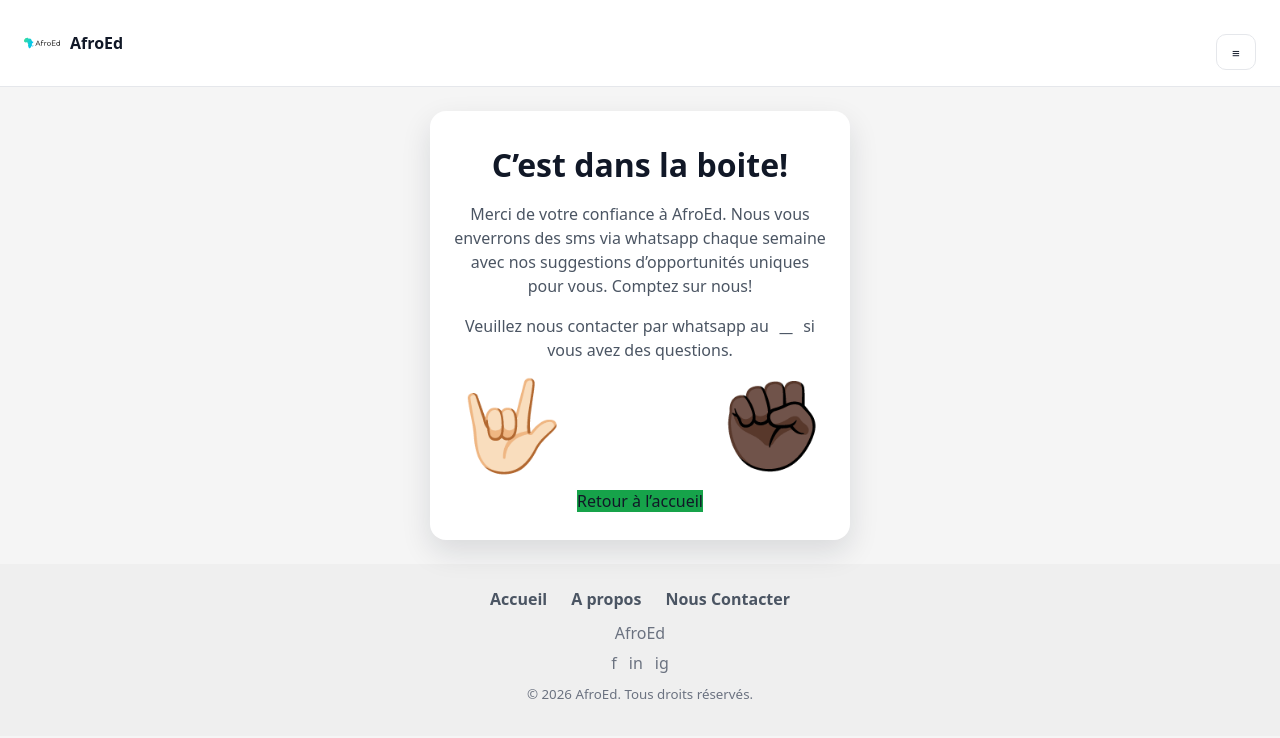
After one commit to meite-root/afroed-portesouvertes, a Flask app: page /signup/confirmation in a window 1280 px wide. The commit adds this page. Shown: the top 738 px of the page. Run offline with Flask 3, Linux system fonts and the light colour scheme.

Commit message:
Add signup confirmation page redirect

```diff
--- a/app.py
+++ b/app.py
@@ -111,6 +111,14 @@ def signup():
 def signup_profile():
     return render_template(
         "signup_profile.html",
+        year=datetime.now().year,
+    )
+
+
+@app.route("/signup/confirmation")
+def signup_confirmation():
+    return render_template(
+        "signup_confirmation.html",
         year=datetime.now().year,
     )
 
--- a/static/style.css
+++ b/static/style.css
@@ -346,6 +346,53 @@ button:hover {
 .footer-icons {
   display: flex;
   gap: 12px;
+}
+
+.confirmation-body .profile-container {
+  padding-bottom: 24px;
+}
+
+.confirmation-card {
+  width: min(420px, 100%);
+  background: #ffffff;
+  border-radius: 16px;
+  padding: 32px 24px 28px;
+  text-align: center;
+  box-shadow: 0 12px 30px rgba(15, 23, 42, 0.12);
+}
+
+.confirmation-card h1 {
+  margin: 0 0 16px;
+  font-size: 32px;
+}
+
+.confirmation-card p {
+  margin: 0 0 16px;
+  color: #4b5563;
+  line-height: 1.5;
+}
+
+.confirmation-placeholder {
+  display: inline-block;
+  min-width: 26px;
+  font-weight: 700;
+}
+
+.confirmation-hands {
+  display: flex;
+  justify-content: space-between;
+  align-items: flex-end;
+  gap: 16px;
+  margin: 16px 0 24px;
+  font-size: 88px;
+}
+
+.confirmation-hands .hand {
+  line-height: 1;
+}
+
+.confirmation-link {
+  text-decoration: none;
 }
 
 /* ======================================================
--- /dev/null
+++ b/templates/signup_confirmation.html
@@ -0,0 +1,56 @@
+<!DOCTYPE html>
+<html lang="fr">
+<head>
+  <meta charset="UTF-8" />
+  <meta name="viewport" content="width=device-width, initial-scale=1" />
+  <title>Confirmation · AfroEd</title>
+  <link rel="stylesheet" href="{{ url_for('static', filename='style.css') }}">
+</head>
+<body class="profile-body confirmation-body">
+  <header class="profile-header">
+    <div class="brand">
+      <img class="logo" src="{{ url_for('static', filename='default-monochrome.svg') }}" alt="AfroEd" />
+      <span>AfroEd</span>
+    </div>
+    <button class="nav-toggle" type="button" aria-label="Menu">≡</button>
+  </header>
+
+  <main class="profile-container">
+    <section class="confirmation-card">
+      <h1>C’est dans la boite!</h1>
+      <p>
+        Merci de votre confiance à AfroEd. Nous vous enverrons des sms via whatsapp
+        chaque semaine avec nos suggestions d’opportunités uniques pour vous.
+        Comptez sur nous!
+      </p>
+      <p>
+        Veuillez nous contacter par whatsapp au
+        <span class="confirmation-placeholder" aria-hidden="true">__</span>
+        si vous avez des questions.
+      </p>
+      <div class="confirmation-hands" aria-hidden="true">
+        <span class="hand">🤟🏻</span>
+        <span class="hand">✊🏿</span>
+      </div>
+      <a class="primary-btn confirmation-link" href="{{ url_for('index') }}">Retour à l’accueil</a>
+    </section>
+  </main>
+
+  <footer class="profile-footer">
+    <nav>
+      <a href="{{ url_for('index') }}">Accueil</a>
+      <a href="#">A propos</a>
+      <a href="#">Nous Contacter</a>
+    </nav>
+    <div class="footer-brand">
+      <span class="footer-logo">AfroEd</span>
+      <div class="footer-icons">
+        <span>f</span>
+        <span>in</span>
+        <span>ig</span>
+      </div>
+    </div>
+    <small>© {{ year }} AfroEd. Tous droits réservés.</small>
+  </footer>
+</body>
+</html>
```
Also changed, not shown: static/profile.js (+15 -0 lines).
